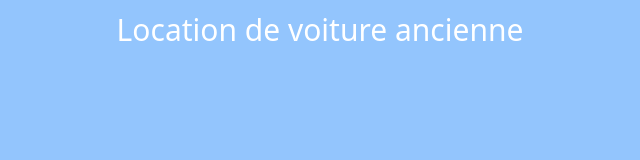
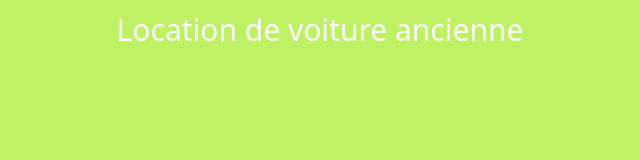
Before and after one commit to Havila06/locationVoiture, a plain HTML site: page index.html in a window 1280 px wide. Shown: the whole page, without its empty margins (320-960 px from the left). Drawn offline with nearby package versions, Linux system fonts and the light colour scheme.

Commit message:
Background Color change

```diff
--- a/index.html
+++ b/index.html
@@ -6,7 +6,7 @@
   <script src="https://cdn.tailwindcss.com"></script>
   <title>Landing Page</title>
 </head>
-<body class="bg-blue-300">
+<body class="bg-lime-300">
   <h1 class="text-3xl font-medium text-white text-center pt-3">
     Location de voiture ancienne
   </h1>
```
